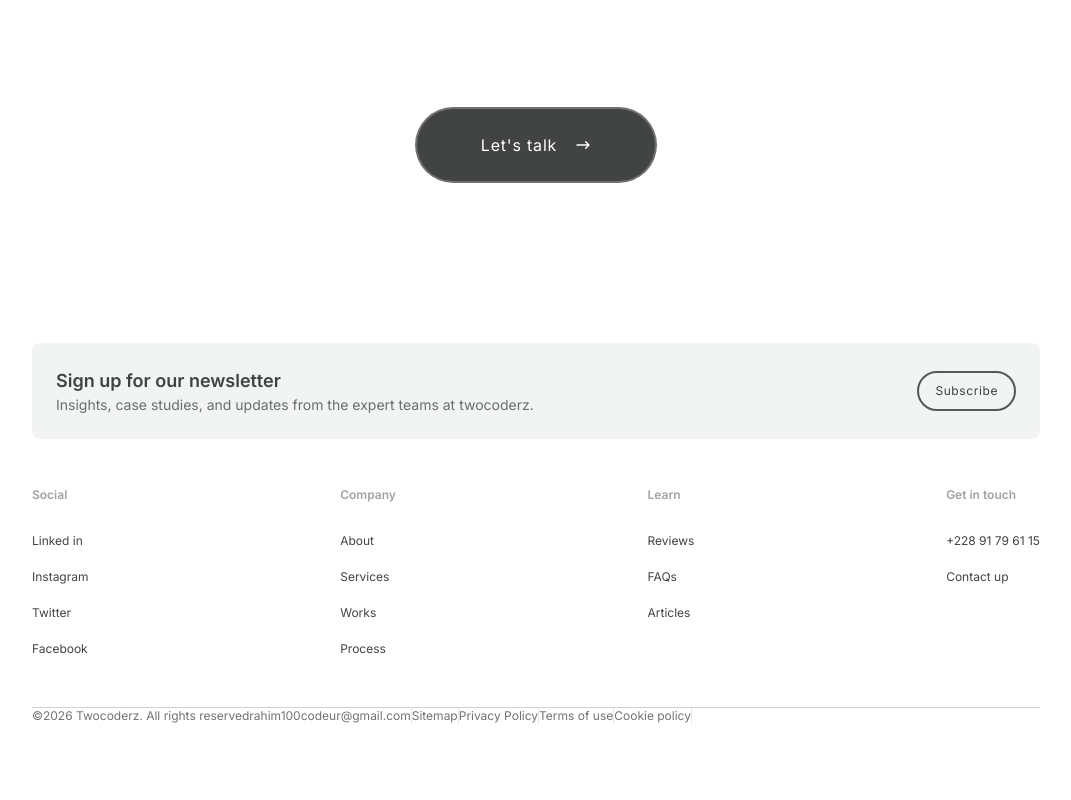
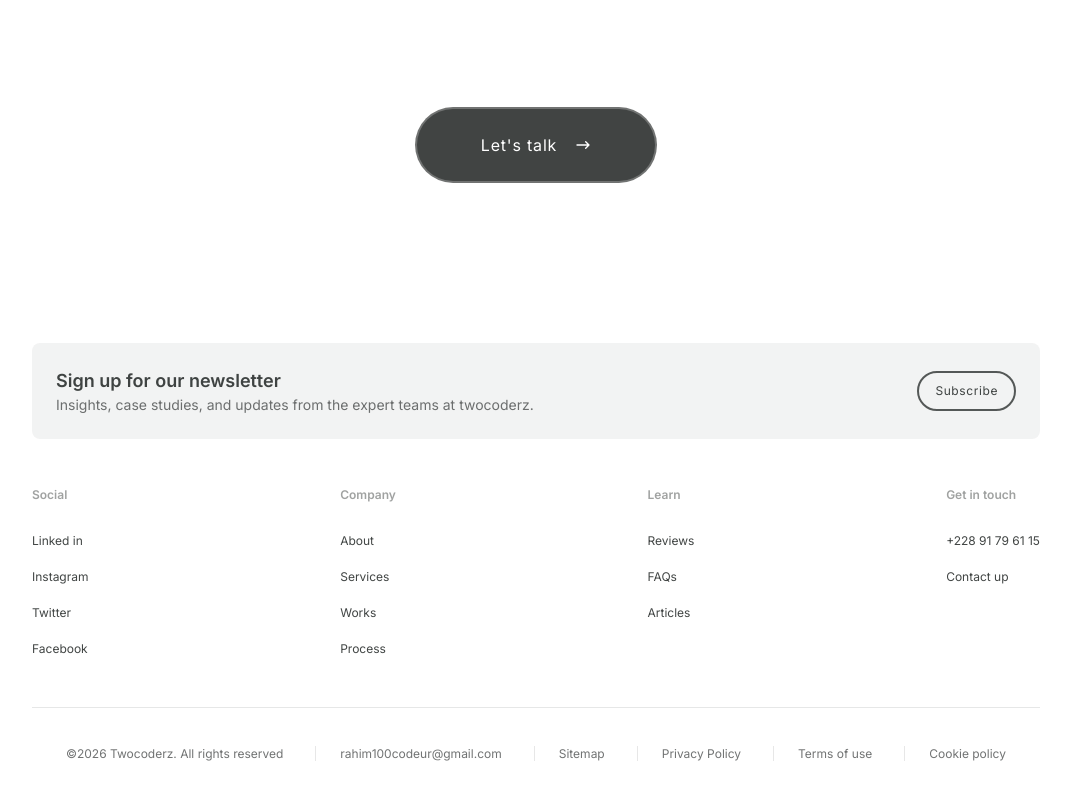
Before and after one commit to twocoderz/twocoderz.team, a React (Vite) app: page / in a window 1280 px wide. Shown: the part 6892-7692 px from the top of the page, without its empty margins (104-1175 px from the left). Built offline with nearby package versions, Linux system fonts and the light colour scheme.

Commit message:
finish footer enhancement

```diff
--- a/src/pages/home/components/Footer.tsx
+++ b/src/pages/home/components/Footer.tsx
@@ -161,26 +161,56 @@ export default function Footer() {
               </ul>
             </div>
           </div>
-          <div className="border-t border-black-20">
-            <div className="flex items-center">
-              <span className="text-xs text-black-60">
+          <div className="border-t border-black-10 flex items-center justify-center">
+            <div className="flex items-center justify-center py-p8">
+              <ul className="flex items-center justify-between gap-p8">
+                <li>
+                  <a
+                    href="#"
+                    className="text-xs text-black-60 hover:text-black transition-all duration-500"
+                  >
                     &copy;2026 Twocoderz. All rights reserved
-              </span>
-              <ul className="flex items-center justify-between">
-                <li className="text-xs text-black-60 border-r border-black-10">
+                  </a>
+                </li>
+                <li>
+                  <a
+                    href="mailto:rahim100codeur@gmail.com"
+                    className="text-xs text-black-60 hover:text-black transition-all duration-500 border-l pl-p6 border-black-10"
+                  >
                     rahim100codeur@gmail.com
+                  </a>
                 </li>
-                <li className="text-xs text-black-60 border-r border-black-10">
+                <li>
+                  <a
+                    href="#"
+                    className="text-xs text-black-60 hover:text-black transition-all duration-500 border-l pl-p6 border-black-10"
+                  >
                     Sitemap
+                  </a>
                 </li>
-                <li className="text-xs text-black-60 border-r border-black-10">
+                <li>
+                  <a
+                    href="#"
+                    className="text-xs text-black-60 hover:text-black transition-all duration-500 border-l pl-p6 border-black-10"
+                  >
                     Privacy Policy
+                  </a>
                 </li>
-                <li className="text-xs text-black-60 border-r border-black-10">
+                <li>
+                  <a
+                    href="#"
+                    className="text-xs text-black-60 hover:text-black transition-all duration-500 border-l pl-p6 border-black-10"
+                  >
                     Terms of use
+                  </a>
                 </li>
-                <li className="text-xs text-black-60 border-r border-black-10">
+                <li>
+                  <a
+                    href="#"
+                    className="text-xs text-black-60 hover:text-black transition-all duration-500 border-l pl-p6 border-black-10"
+                  >
                     Cookie policy
+                  </a>
                 </li>
               </ul>
             </div>
```
Lines whose indentation alone changed are shown as unchanged.
